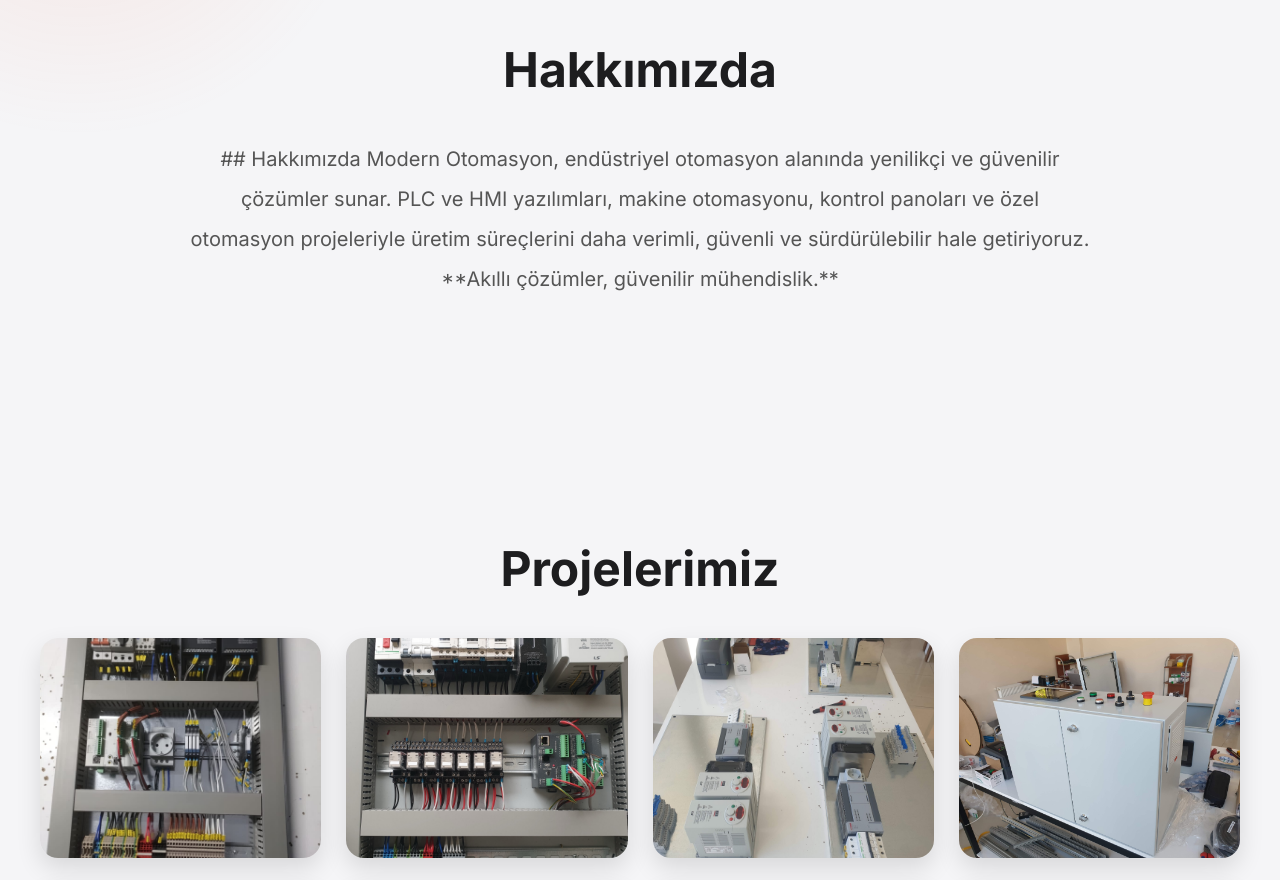
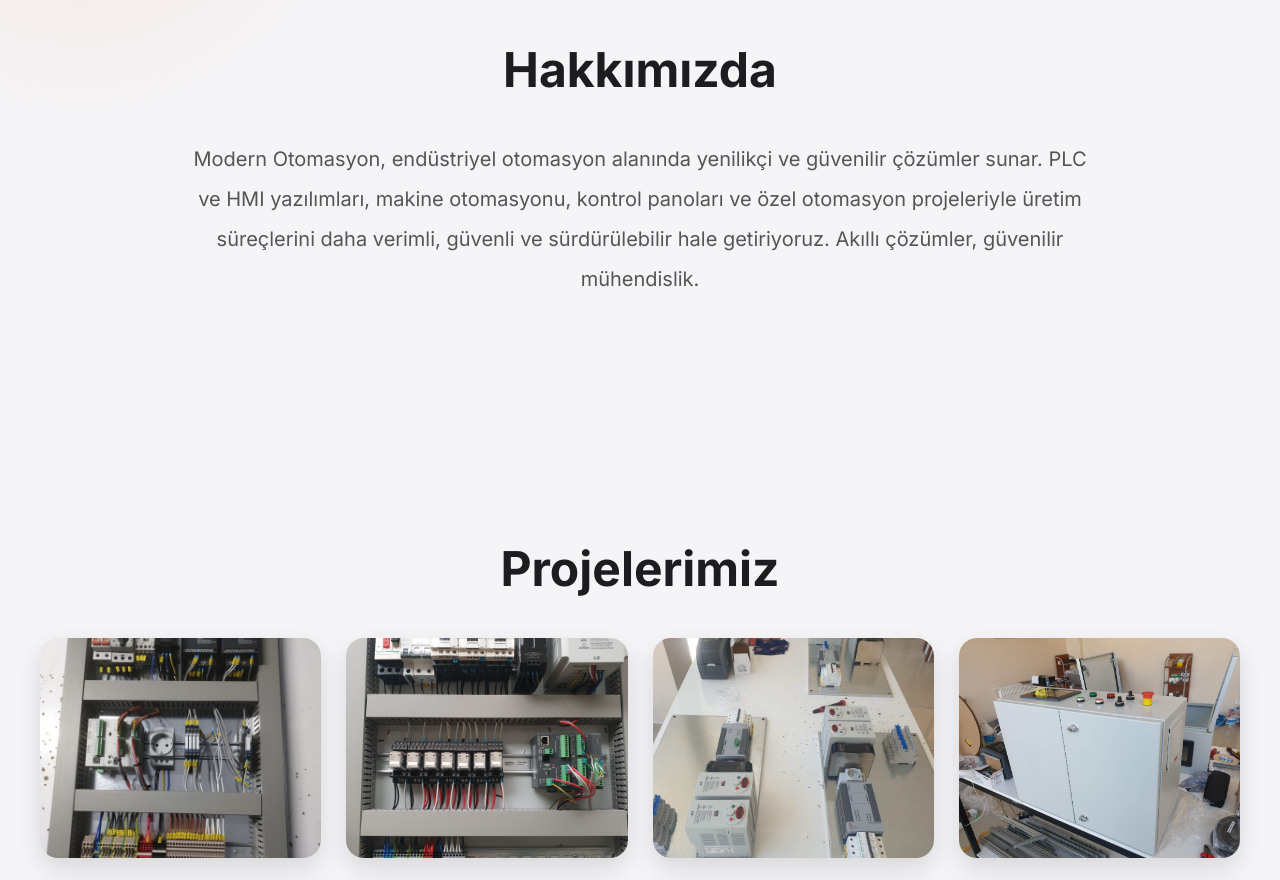
Before and after one commit to muharremdamar-dev/kartvizit, a plain HTML site: page index.html in a window 1280 px wide. Shown: the part 880-1760 px from the top of the page. Drawn offline with Linux system fonts and the light colour scheme.

Commit message:
Update 'Hakkımızda' section in index.html

```diff
--- a/index.html
+++ b/index.html
@@ -78,13 +78,13 @@ Kartviziti Kaydet
 
 <p>
 
-## Hakkımızda
+
 
 Modern Otomasyon, endüstriyel otomasyon alanında yenilikçi ve güvenilir çözümler sunar.
 
 PLC ve HMI yazılımları, makine otomasyonu, kontrol panoları ve özel otomasyon projeleriyle üretim süreçlerini daha verimli, güvenli ve sürdürülebilir hale getiriyoruz.
 
-**Akıllı çözümler, güvenilir mühendislik.**
+Akıllı çözümler, güvenilir mühendislik.
 
 
 </p>
```
